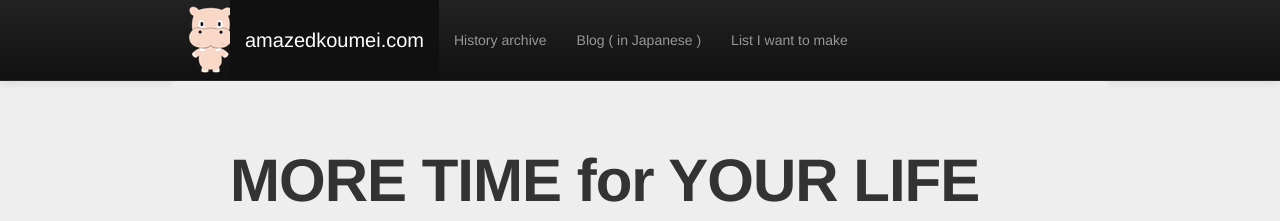
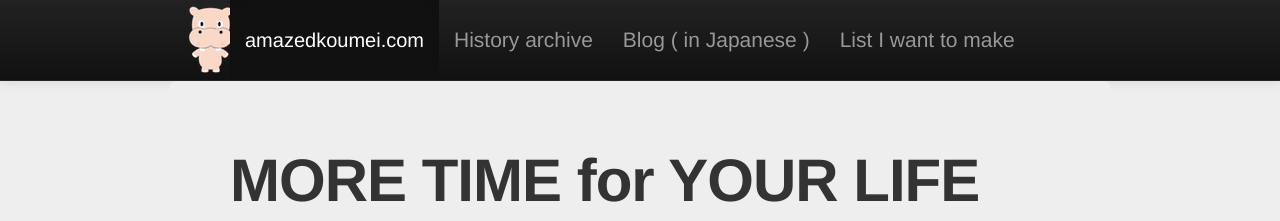
Before and after one commit to amazedkoumei/amazedkoumei.github.com, a Jekyll site: the page built from index.md, in a window 1280 px wide. Shown: the top 221 px of the page. Built offline with Jekyll 4.4.1, drawn with Linux system fonts in a browser that asks for light colours; nearby versions of some CDN libraries.

Commit message:
make header char bigger

```diff
--- a/_includes/navbar.html
+++ b/_includes/navbar.html
@@ -2,7 +2,7 @@
   <div class="navbar-inner">
     <div class="container">
       <ul class="nav">
-        <li><img src="assets/images/kaba-80.png" alt="kaba" width="80"/></li>
+        <li><img src="assets/images/kaba-80.png" alt="kaba"/></li>
         <li class="active"><a class="brand" href="/">amazedkoumei.com</a></li>
         <li><a href="/archive.html">History archive</a></li>
         <li><a href="http://blog.amazedkoumei.com" target="_blank">Blog ( in Japanese )</a></li>
--- a/assets/css/amazedkoumei.css
+++ b/assets/css/amazedkoumei.css
@@ -10,3 +10,7 @@
 .app-feature {
   padding: 10px;
 }
+
+.nav li {
+  font-size:150%;
+}
```
Also changed, not shown: assets/themes/twitter/bootstrap/css/bootstrap.min.css, 10 other files.
